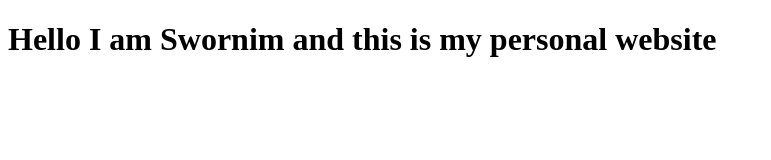
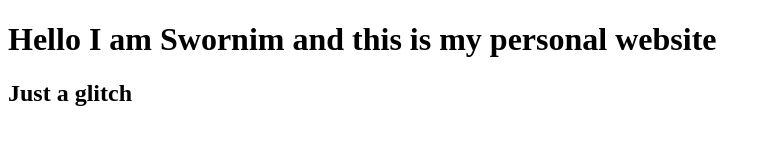
Before and after one commit to Swornim-FENG/Personal-website, a plain HTML site: page index.html in a window 1280 px wide. Shown: the whole page, without its empty margins (0-771 px from the left). Drawn offline with Linux system fonts and the light colour scheme.

Commit message:
Second commit

```diff
--- a/index.html
+++ b/index.html
@@ -7,6 +7,7 @@
 </head>
 <body>
 	<h1>Hello I am Swornim and this is my personal website</h1>
+	<h2>Just a glitch</h2>
 
 </body>
 </html>
```
